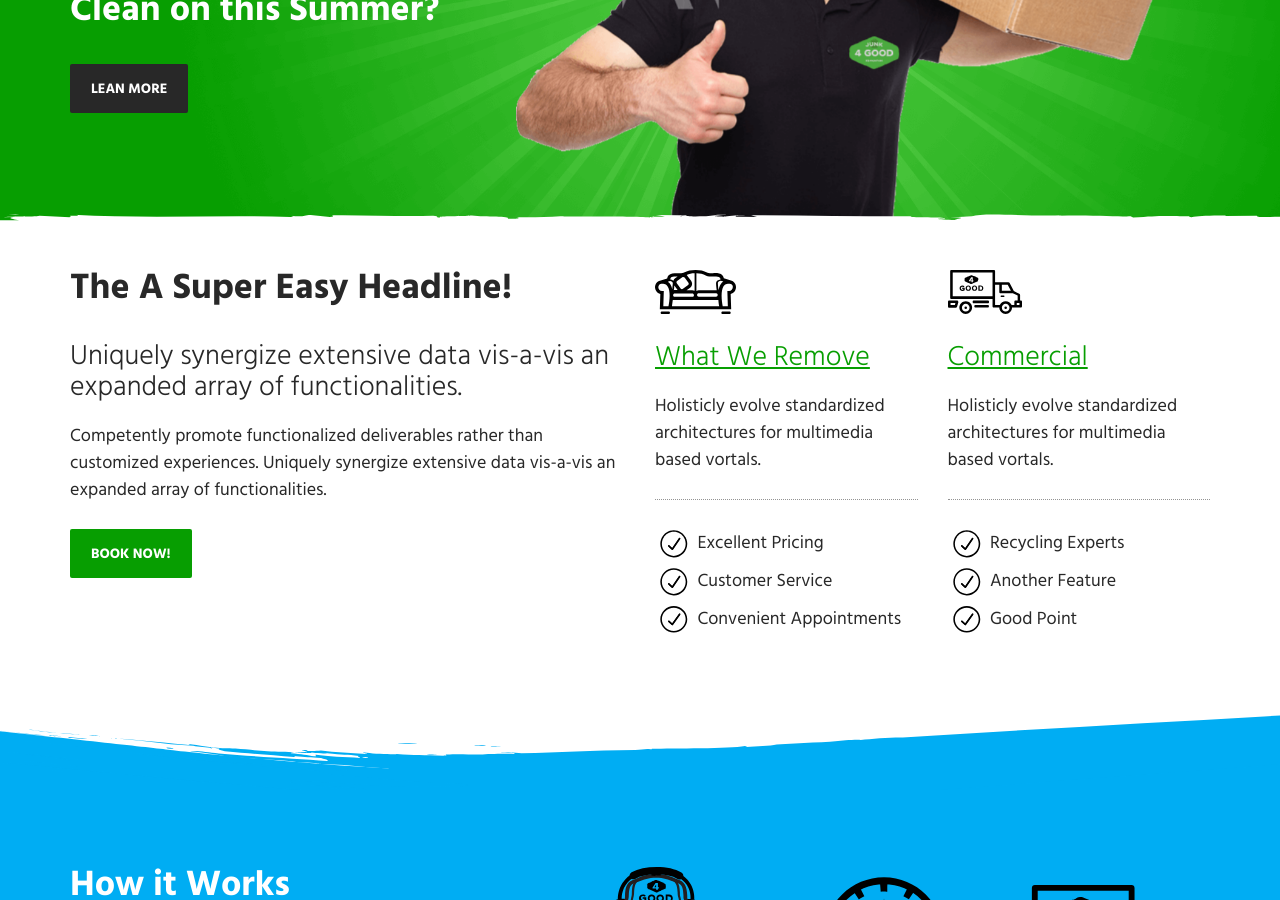
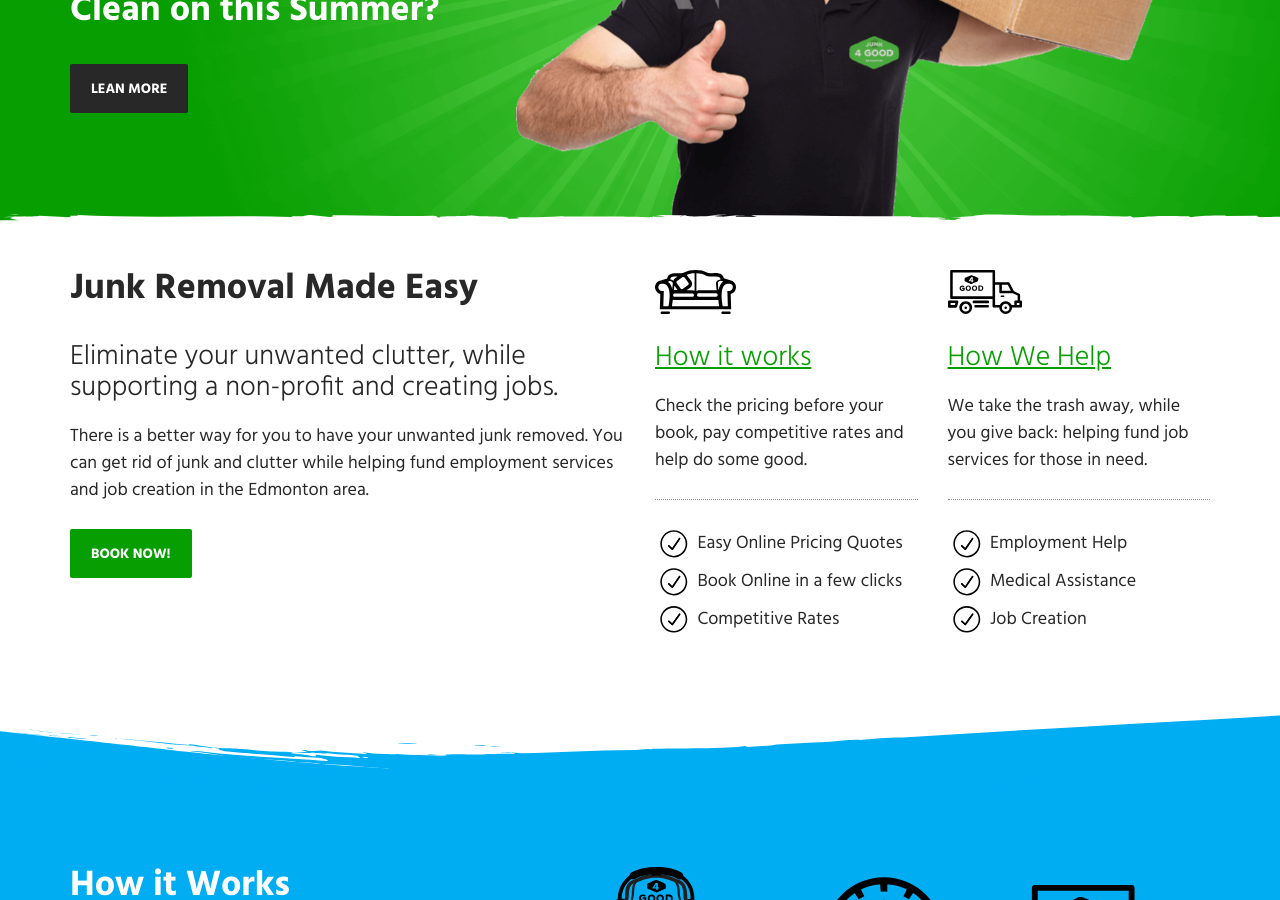
Before and after one commit to jordanbehan/rd, a Jekyll site: the page built from junk.home.html, in a window 1280 px wide and 900 px high, scrolled down 480 px. Built offline with Jekyll 4.4.1, drawn with Linux system fonts in a browser that asks for light colours; nearby versions of some CDN libraries; some web fonts are replaced.

Commit message:
Update junk.home.html

```diff
--- a/junk.home.html
+++ b/junk.home.html
@@ -21,31 +21,31 @@ title: home
 	<section class="container hidden-xs">
 		<div class="row">
 			<div class="col-sm-12 col-md-6">
-				<h2>The A Super Easy Headline!</h2>
-				<h3>Uniquely synergize extensive data vis-a-vis an expanded array of functionalities.</h3>
-				<p>Competently promote functionalized deliverables rather than customized experiences. Uniquely synergize extensive data vis-a-vis an expanded array of functionalities.</p>
+				<h2>Junk Removal Made Easy</h2>
+				<h3>Eliminate your unwanted clutter, while supporting a non-profit and creating jobs.</h3>
+				<p>There is a better way for you to have your unwanted junk removed. You can get rid of junk and clutter while helping fund employment services and job creation in the Edmonton area.</p>
 				<p><a href="" class="btn btn-primary">Book Now!</a></p>
 			</div>
 			<div class="col-sm-6 col-md-3">
 				<img src="assets/svg/couch.01.svg" style="height: 44px; width: auto;">
-				<h3><a href="">What We Remove</a></h3>
-				<p>Holisticly evolve standardized architectures for multimedia based vortals.</p>
+				<h3><a href="">How it works</a></h3>
+				<p>Check the pricing before your book, pay competitive rates and help do some good.</p>
 				<hr>
 				<ul class="list-unstyled">
-					<li><img src="assets/svg/tick.01.svg" style="width: 30px;margin: 4px;"> Excellent Pricing</li>
-					<li><img src="assets/svg/tick.01.svg" style="width: 30px;margin: 4px;"> Customer Service</li>
-					<li><img src="assets/svg/tick.01.svg" style="width: 30px;margin: 4px;"> Convenient Appointments</li>
+					<li><img src="assets/svg/tick.01.svg" style="width: 30px;margin: 4px;"> Easy Online Pricing Quotes</li>
+					<li><img src="assets/svg/tick.01.svg" style="width: 30px;margin: 4px;"> Book Online in a few clicks</li>
+					<li><img src="assets/svg/tick.01.svg" style="width: 30px;margin: 4px;"> Competitive Rates</li>
 				</ul>
 			</div>
 			<div class="col-sm-6 col-md-3">
 				<img src="assets/svg/truck.01.svg" style="height: 44px; width: auto;">
-				<h3><a href="">Commercial</a></h3>
-				<p>Holisticly evolve standardized architectures for multimedia based vortals.</p>
+				<h3><a href="">How We Help</a></h3>
+				<p>We take the trash away, while you give back: helping fund job services for those in need.</p>
 				<hr>
 				<ul class="list-unstyled">
-					<li><img src="assets/svg/tick.01.svg" style="width: 30px;margin: 4px;">  Recycling Experts</li>
-					<li><img src="assets/svg/tick.01.svg" style="width: 30px;margin: 4px;">  Another Feature</li>
-					<li><img src="assets/svg/tick.01.svg" style="width: 30px;margin: 4px;">  Good Point</li>
+					<li><img src="assets/svg/tick.01.svg" style="width: 30px;margin: 4px;">  Employment Help</li>
+					<li><img src="assets/svg/tick.01.svg" style="width: 30px;margin: 4px;">  Medical Assistance</li>
+					<li><img src="assets/svg/tick.01.svg" style="width: 30px;margin: 4px;">  Job Creation</li>
 				</ul>
 			</div>
 		</div>
```
